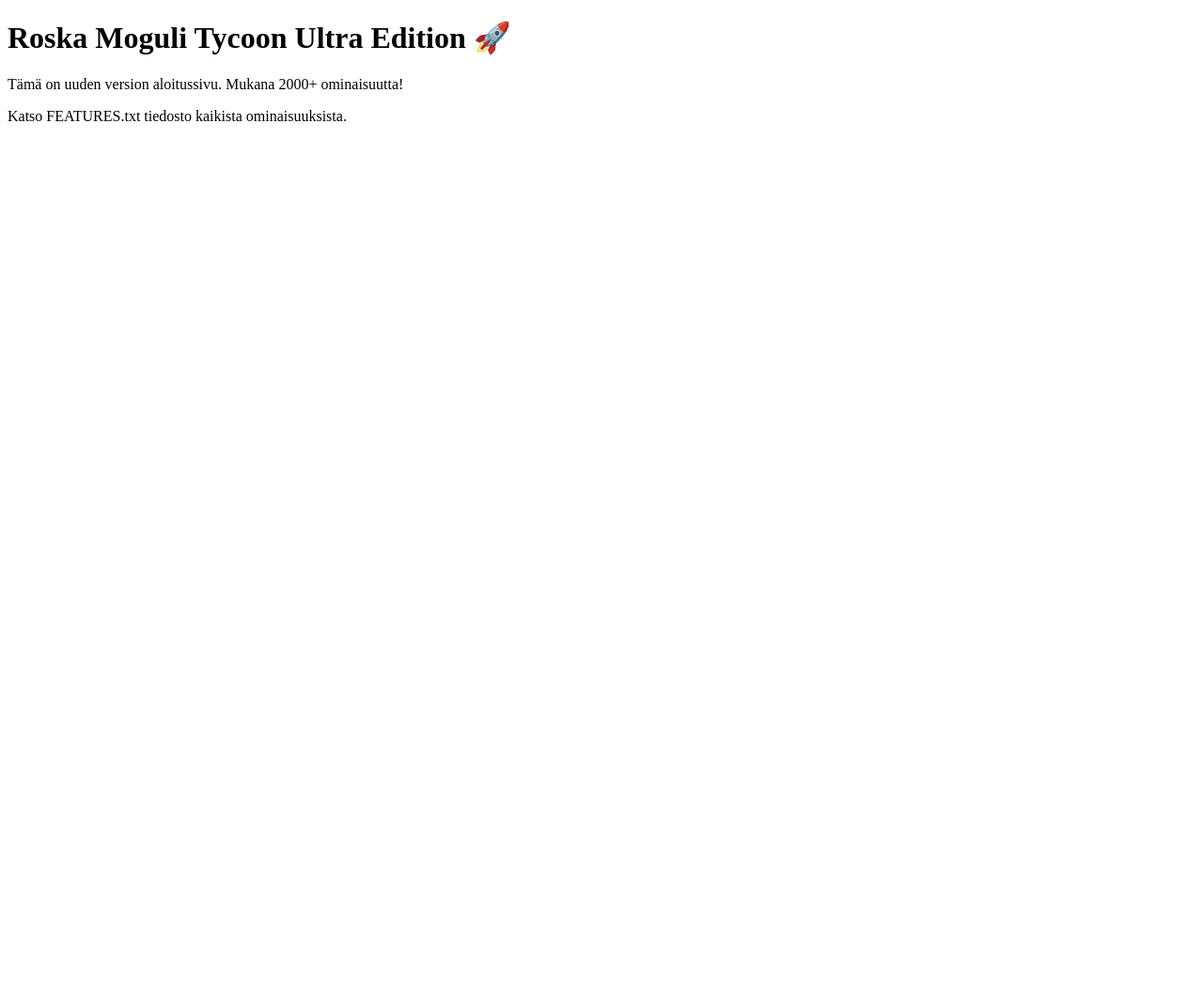
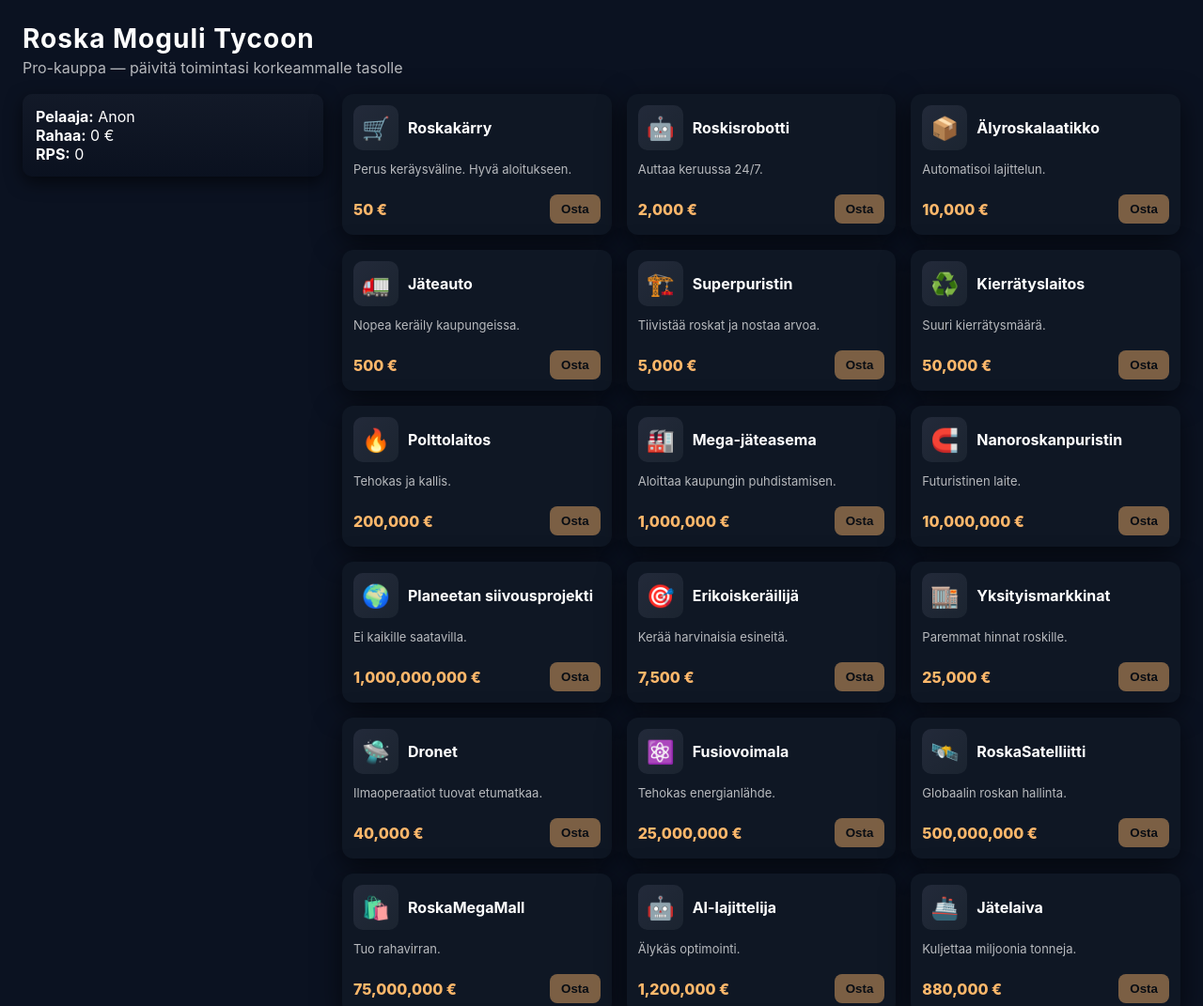
Before and after one commit to kohilojj/roska-moguli-tycoon., a website: page index.html in a window 1280 px wide. Shown: the top 1071 px of the page at 94% size. Before the commit the page ends 800 px from the top, so only its background shows below. Drawn offline with Linux system fonts and the light colour scheme.

Commit message:
Add files via upload

```diff
--- a/index.html
+++ b/index.html
@@ -1,12 +1,45 @@
-<!DOCTYPE html>
+<!doctype html>
 <html lang="fi">
 <head>
-  <meta charset="UTF-8">
-  <title>Roska Moguli Tycoon Ultra</title>
+<meta charset="utf-8" />
+<meta name="viewport" content="width=device-width,initial-scale=1" />
+<title>Roska Moguli Tycoon — Pro-kauppa</title>
+<link rel="stylesheet" href="style.css">
 </head>
 <body>
-  <h1>Roska Moguli Tycoon Ultra Edition 🚀</h1>
-  <p>Tämä on uuden version aloitussivu. Mukana 2000+ ominaisuutta!</p>
-  <p>Katso FEATURES.txt tiedosto kaikista ominaisuuksista.</p>
+  <header class="top">
+    <h1>Roska Moguli Tycoon</h1>
+    <p class="subtitle">Pro-kauppa — päivitä toimintasi korkeammalle tasolle</p>
+  </header>
+
+  <main class="container">
+    <section id="player" class="card small">
+      <div><strong>Pelaaja:</strong> <span id="user">Anon</span></div>
+      <div><strong>Rahaa:</strong> <span id="rahat">0</span> €</div>
+      <div><strong>RPS:</strong> <span id="rps">0</span></div>
+    </section>
+
+    <section id="shop" class="shop-grid">
+      <!-- shop-kortit generoidaan scriptistä -->
+    </section>
+  </main>
+
+  <template id="shop-card-template">
+    <article class="shop-card">
+      <div class="card-header">
+        <div class="icon">🏷️</div>
+        <div class="title">Tuote</div>
+      </div>
+      <div class="card-body">
+        <p class="desc">Kuvaus</p>
+      </div>
+      <div class="card-footer">
+        <div class="price">0 €</div>
+        <button class="buy-btn">Osta</button>
+      </div>
+    </article>
+  </template>
+
+<script src="shop.js"></script>
 </body>
 </html>
--- /dev/null
+++ b/shop.js
@@ -0,0 +1,95 @@
+
+const el = id => document.getElementById(id);
+let rahat = 0;
+let rps = 0;
+let playerName = localStorage.getItem('playerName') || 'Anon';
+
+const shopItems = [
+  { id: 'kick', name:'Roskakärry', price:50, rps:1, icon:'🛒', desc:'Perus keräysväline. Hyvä aloitukseen.' },
+  { id: 'binbot', name:'Roskisrobotti', price:2000, rps:25, icon:'🤖', desc:'Auttaa keruussa 24/7.' },
+  { id: 'smartbox', name:'Älyroskalaatikko', price:10000, rps:100, icon:'📦', desc:'Automatisoi lajittelun.' },
+  { id: 'truck', name:'Jäteauto', price:500, rps:10, icon:'🚛', desc:'Nopea keräily kaupungeissa.' },
+  { id: 'press', name:'Superpuristin', price:5000, rps:50, icon:'🏗️', desc:'Tiivistää roskat ja nostaa arvoa.' },
+  { id: 'recycler', name:'Kierrätyslaitos', price:50000, rps:500, icon:'♻️', desc:'Suuri kierrätysmäärä.' },
+  { id: 'incinerator', name:'Polttolaitos', price:200000, rps:2500, icon:'🔥', desc:'Tehokas ja kallis.' },
+  { id: 'megateam', name:'Mega-jäteasema', price:1000000, rps:10000, icon:'🏭', desc:'Aloittaa kaupungin puhdistamisen.' },
+  { id: 'nanopress', name:'Nanoroskanpuristin', price:10000000, rps:100000, icon:'🧲', desc:'Futuristinen laite.' },
+  { id: 'planetclean', name:'Planeetan siivousprojekti', price:1000000000, rps:5000000, icon:'🌍', desc:'Ei kaikille saatavilla.' },
+  { id: 'collector', name:'Erikoiskeräilijä', price:7500, rps:70, icon:'🎯', desc:'Kerää harvinaisia esineitä.' },
+  { id: 'market', name:'Yksityismarkkinat', price:25000, rps:250, icon:'🏬', desc:'Paremmat hinnat roskille.' },
+  { id: 'drone', name:'Dronet', price:40000, rps:400, icon:'🛸', desc:'Ilmaoperaatiot tuovat etumatkaa.' },
+  { id: 'fusion', name:'Fusiovoimala', price:25000000, rps:400000, icon:'⚛️', desc:'Tehokas energianlähde.' },
+  { id: 'sat', name:'RoskaSatelliitti', price:500000000, rps:2000000, icon:'🛰️', desc:'Globaalin roskan hallinta.' },
+  { id: 'mall', name:'RoskaMegaMall', price:75000000, rps:600000, icon:'🛍️', desc:'Tuo rahavirran.' },
+  { id: 'ai', name:'AI-lajittelija', price:1200000, rps:12000, icon:'🤖', desc:'Älykäs optimointi.' },
+  { id: 'ship', name:'Jätelaiva', price:880000, rps:8800, icon:'🚢', desc:'Kuljettaa miljoonia tonneja.' },
+  { id: 'lab', name:'Kehityslaboratorio', price:3333333, rps:33333, icon:'🔬', desc:'Tutkii parempia koneita.' },
+  { id: 'vault', name:'RoskaVault', price:99999999, rps:999999, icon:'🏦', desc:'Suuri, turvallinen arvo.' }
+];
+
+function format(n){ return n.toLocaleString(); }
+
+function renderShop(){
+  const shop = el('shop');
+  shop.innerHTML='';
+  shopItems.forEach(it=>{
+    const tmpl = document.getElementById('shop-card-template');
+    const node = tmpl.content.cloneNode(true);
+    node.querySelector('.icon').textContent = it.icon;
+    node.querySelector('.title').textContent = it.name;
+    node.querySelector('.desc').textContent = it.desc;
+    node.querySelector('.price').textContent = format(it.price) + ' €';
+    const btn = node.querySelector('.buy-btn');
+    btn.addEventListener('click', ()=>buy(it.id));
+    btn.dataset.id = it.id;
+    shop.appendChild(node);
+  });
+  refreshButtons();
+}
+
+function refreshButtons(){
+  shopItems.forEach(it=>{
+    const btn = document.querySelector('.buy-btn[data-id="'+it.id+'"]');
+    if(!btn) return;
+    btn.disabled = (rahat < it.price);
+  });
+}
+
+function buy(id){
+  const it = shopItems.find(s=>s.id===id);
+  if(!it) return;
+  if(rahat < it.price){ flash('Ei tarpeeksi rahaa!'); return; }
+  rahat -= it.price;
+  rps += it.rps;
+  flash('Ostit '+it.name+'!');
+  updateInfo();
+  refreshButtons();
+  // pieni animaatio: kortin välähdys
+  const card = document.querySelector('.buy-btn[data-id="'+id+'"]').closest('.shop-card');
+  card.animate([{ transform:'scale(1)'},{ transform:'scale(1.04)'},{ transform:'scale(1)' }], { duration:280 });
+  // tallennus
+  saveState();
+}
+
+function flash(text){ el('message') ? el('message').innerText = text : alert(text); setTimeout(()=>{ if(el('message')) el('message').innerText=''; },2000); }
+
+function updateInfo(){
+  el('rahat').textContent = format(rahat);
+  el('rps').textContent = format(rps);
+  el('user').textContent = playerName;
+}
+
+function saveState(){
+  localStorage.setItem('rahat', rahat);
+  localStorage.setItem('rps', rps);
+  localStorage.setItem('playerName', playerName);
+}
+
+function loadState(){
+  rahat = parseInt(localStorage.getItem('rahat')||'0');
+  rps = parseInt(localStorage.getItem('rps')||'0');
+  playerName = localStorage.getItem('playerName') || playerName;
+  updateInfo();
+}
+
+window.addEventListener('load', ()=>{ loadState(); renderShop(); setInterval(()=>{ rahat += rps; updateInfo(); },1000); });
--- a/style.css
+++ b/style.css
@@ -1,40 +1,35 @@
-body {
-  font-family: Arial, sans-serif;
-  background: linear-gradient(to right, #4facfe, #00f2fe);
-  color: #fff;
-  text-align: center;
-  padding: 20px;
+
+:root{
+  --bg:#0b1221;
+  --card:#0f1724;
+  --accent:#ffb86b;
+  --muted:rgba(255,255,255,0.7);
 }
-h1 { font-size: 2.5em; margin-bottom: 10px; }
-.ultra { color: gold; text-shadow: 2px 2px #000; }
-button {
-  background: #ff9800;
-  border: none;
-  padding: 15px 25px;
-  border-radius: 10px;
-  font-size: 1.2em;
-  cursor: pointer;
-  margin: 10px;
-  transition: transform 0.1s;
-}
-button:hover { transform: scale(1.1); }
-#shop { margin-top: 20px; }
-.shop-item {
-  background: rgba(0,0,0,0.4);
-  padding: 10px;
-  margin: 5px;
-  border-radius: 8px;
-  cursor: pointer;
-}
-#leaders { list-style: none; padding: 0; }
-#leaders li { background: rgba(255,255,255,0.1); margin: 5px; padding: 5px; border-radius: 5px; }
-.particle {
-  position: absolute;
-  font-weight: bold;
-  color: yellow;
-  animation: floatUp 1s ease-out;
-}
-@keyframes floatUp {
-  from { opacity: 1; transform: translateY(0); }
-  to { opacity: 0; transform: translateY(-50px); }
-}
+*{box-sizing:border-box}
+body{font-family:Inter,system-ui,Segoe UI,Arial;background:var(--bg);color:#fff;margin:0;padding:24px;}
+.top{margin-bottom:18px;text-align:left;}
+.top h1{margin:0;font-size:28px;letter-spacing:1px;}
+.subtitle{margin:4px 0 0;color:var(--muted)}
+
+.container{display:grid;grid-template-columns:320px 1fr;gap:20px;align-items:start;}
+
+/* player card */
+.card{background:linear-gradient(180deg,rgba(255,255,255,0.03),rgba(0,0,0,0.05));padding:14px;border-radius:10px;box-shadow:0 6px 18px rgba(0,0,0,0.6);}
+.small{width:100%;}
+
+/* shop grid */
+.shop-grid{display:grid;grid-template-columns:repeat(auto-fill,minmax(220px,1fr));gap:16px}
+
+/* shop card */
+.shop-card{background:var(--card);border-radius:12px;padding:12px;display:flex;flex-direction:column;justify-content:space-between;min-height:150px;box-shadow:0 8px 30px rgba(0,0,0,0.6);transition:transform .12s ease,box-shadow .12s ease;}
+.shop-card:hover{transform:translateY(-6px);box-shadow:0 16px 40px rgba(0,0,0,0.7);}
+.card-header{display:flex;gap:10px;align-items:center;}
+.icon{width:48px;height:48px;border-radius:10px;background:linear-gradient(135deg,#232a3a,#1b2430);display:flex;align-items:center;justify-content:center;font-size:24px;}
+.title{font-weight:700}
+.desc{color:var(--muted);margin:10px 0;font-size:13px}
+
+/* footer */
+.card-footer{display:flex;align-items:center;justify-content:space-between;margin-top:8px}
+.price{font-weight:800;color:var(--accent);font-size:16px}
+.buy-btn{background:var(--accent);border:none;padding:8px 12px;border-radius:8px;color:#000;font-weight:700;cursor:pointer}
+.buy-btn:disabled{opacity:0.45;cursor:not-allowed}
```
